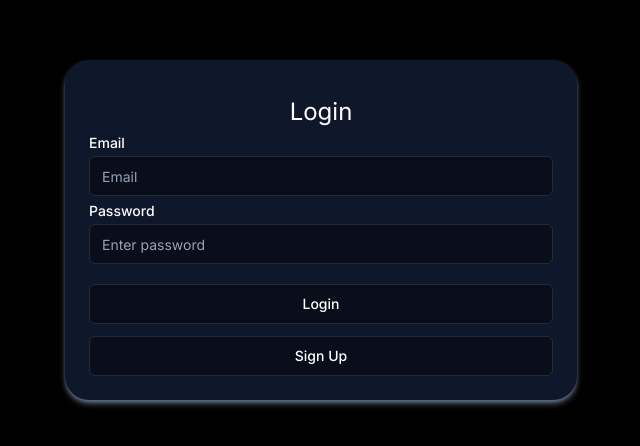
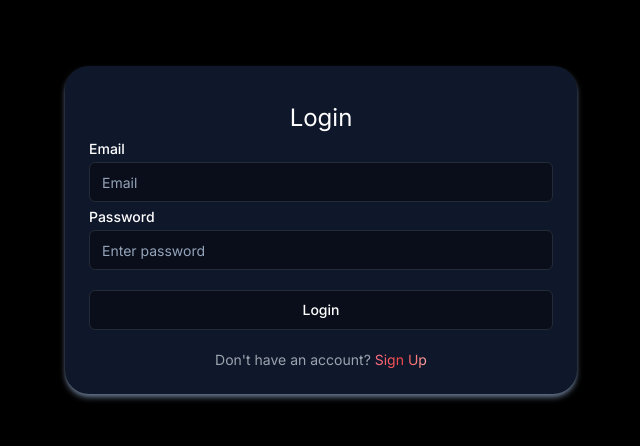
Before and after one commit to codershubinc/simpleToDoWeb, a Next.js app: page /login in a window 1280 px wide. Shown: the part 170-616 px from the top of the page, without its empty margins (319-959 px from the left). Built offline with nearby package versions, Linux system fonts and the light colour scheme; no server answers.

Commit message:
feat: update CardComp and HomeWelcome components with improved styling and layout; add BouncingBallsLoader component

```diff
--- a/src/app/CardComp.tsx
+++ b/src/app/CardComp.tsx
@@ -26,18 +26,18 @@ const CardComp: React.FC<CardCompProps> = ({
     console.log('todoCompleted', todoCompleted);
 
     return (
-        <Card className="bg-[hsl(224,40%,12%)] w-full min-w-[220px] max-w-[350px] h-max mx-auto shadow-lg rounded-2xl border border-[hsl(222,20%,18%)] transition-transform duration-200 hover:scale-105 hover:shadow-2xl hover:border-accent flex flex-col justify-between">
-            <div className="flex justify-end bg-[hsl(222,47%,7%)] rounded-t-2xl p-2">
+        <Card className="bg-card w-full min-w-[220px] max-w-[350px] h-max mx-auto shadow-lg rounded-2xl border border-border transition-transform duration-200 hover:scale-105 hover:shadow-2xl hover:border-slate-400 flex flex-col justify-between">
+            <div className="flex justify-end">
                 <DropDownMenuForCard id={todoCompleted} />
             </div>
-            <CardHeader className="pb-2 bg-[hsl(224,40%,16%)] rounded-t-xl">
+            <CardHeader className="pb-2">
                 <CardTitle className="text-base sm:text-lg md:text-xl font-semibold break-words text-foreground">{todoTitle}</CardTitle>
             </CardHeader>
-            <CardContent className="pb-2 bg-[hsl(224,40%,12%)]">
+            <CardContent className="pb-2">
                 <div className="text-xs sm:text-sm md:text-base break-words whitespace-pre-line text-muted-foreground" dangerouslySetInnerHTML={{ __html: todoMessage }} />
             </CardContent>
-            <CardFooter className="bg-[hsl(224,40%,10%)] rounded-b-2xl">
-                <CardDescription className="text-xs sm:text-sm text-accent-foreground">Created at {todoDate}</CardDescription>
+            <CardFooter>
+                <CardDescription className="text-xs sm:text-sm text-slate-300">Created at {todoDate}</CardDescription>
             </CardFooter>
         </Card>
     );
--- a/src/app/components/HomeWelcome.tsx
+++ b/src/app/components/HomeWelcome.tsx
@@ -66,7 +66,7 @@ const HomeWelcome: React.FC<HomeWelcomeProps> = ({ hasTodos = true }) => {
                 >
                     <Link href={buttonHref} className="inline-block">
                         <button
-                            className="px-6 py-2 rounded-lg bg-accent text-accent-foreground font-semibold shadow transition-colors duration-200 hover:bg-accent/80 focus:outline-none focus:ring-2 focus:ring-accent focus:ring-offset-2"
+                            className="px-6 py-2 rounded-lg bg-gradient-to-r from-slate-500 via-slate-700 to-slate-900 text-white font-semibold shadow transition-colors duration-200 hover:from-slate-600 hover:to-slate-800 focus:outline-none focus:ring-2 focus:ring-slate-400 focus:ring-offset-2"
                         >
                             {buttonText}
                         </button>
--- a/src/app/globals.css
+++ b/src/app/globals.css
@@ -22,7 +22,8 @@
     --muted: 210 40% 96.1%;
     --muted-foreground: 215.4 16.3% 46.9%;
 
-    --accent: 210 40% 96.1%;
+    --accent: 215 20% 65%;
+    /* slate/steel for light */
     --accent-foreground: 222.2 47.4% 11.2%;
 
     --destructive: 0 84.2% 60.2%;
@@ -60,8 +61,8 @@
     /* muted blue-gray */
     --muted-foreground: 215 20.2% 65.1%;
 
-    --accent: 291 64% 42%;
-    /* purple accent */
+    --accent: 215 20% 50%;
+    /* slate/steel for dark */
     --accent-foreground: 210 40% 98%;
 
     --destructive: 0 72% 51%;
--- a/src/app/login/page.tsx
+++ b/src/app/login/page.tsx
@@ -46,12 +46,12 @@ function Page() {
                     <Button variant="outline" type="submit" className='w-full mt-2 sm:mt-3'>
                         Login
                     </Button>
-                    <Button variant="outline" className='w-full mt-2 sm:mt-3' >
-                        <Link href="/signup">
-                            Sign Up
-                        </Link>
-                    </Button>
                 </form>
+                <div className="w-full flex justify-center mt-2">
+                    <span className="text-xs sm:text-sm text-gray-400">Don&#39;t have an account?{' '}
+                        <a href="/signup" className="bg-clip-text text-transparent bg-gradient-to-r from-rose-400  via-red-500 to-red-300 hover:underline">Sign Up</a>
+                    </span>
+                </div>
             </div>
         </div>
     )
--- a/src/app/signup/page.tsx
+++ b/src/app/signup/page.tsx
@@ -57,6 +57,11 @@ function SignupPage() {
                         Sign Up
                     </Button>
                 </form>
+                <div className="w-full flex justify-center mt-2">
+                    <span className="text-xs sm:text-sm text-gray-400">Already have an account?{' '}
+                        <a href="/login" className="bg-clip-text text-transparent bg-gradient-to-r from-rose-400  via-red-500 to-red-300  hover:underline">Login</a>
+                    </span>
+                </div>
             </div>
         </div>
     )
--- /dev/null
+++ b/src/components/ui/BouncingBallsLoader.tsx
@@ -0,0 +1,11 @@
+import React from "react";
+
+const BouncingBallsLoader: React.FC = () => (
+    <div className="flex items-center justify-center space-x-2 h-16">
+        <div className="w-4 h-4 bg-slate-400 rounded-full animate-bounce [animation-delay:-0.32s]"></div>
+        <div className="w-4 h-4 bg-slate-500 rounded-full animate-bounce [animation-delay:-0.16s]"></div>
+        <div className="w-4 h-4 bg-slate-600 rounded-full animate-bounce"></div>
+    </div>
+);
+
+export default BouncingBallsLoader;
--- a/src/components/ui/button.tsx
+++ b/src/components/ui/button.tsx
@@ -9,15 +9,15 @@ const buttonVariants = cva(
   {
     variants: {
       variant: {
-        default: "bg-primary text-primary-foreground hover:bg-primary/90",
+        default: "bg-gradient-to-r from-slate-500 via-slate-700 to-slate-900 text-primary-foreground hover:from-slate-600 hover:to-slate-800",
         destructive:
           "bg-destructive text-destructive-foreground hover:bg-destructive/90",
         outline:
-          "border border-input bg-background hover:bg-accent hover:text-accent-foreground",
+          "border border-input bg-background hover:bg-gradient-to-r hover:from-slate-400 hover:to-slate-700 hover:text-white",
         secondary:
           "bg-secondary text-secondary-foreground hover:bg-secondary/80",
         ghost: "hover:bg-accent hover:text-accent-foreground",
-        link: "text-primary underline-offset-4 hover:underline",
+        link: "bg-clip-text text-transparent bg-gradient-to-r from-slate-300 via-slate-400 to-slate-600 underline-offset-4 hover:underline",
       },
       size: {
         default: "h-10 px-4 py-2",
@@ -35,7 +35,7 @@ const buttonVariants = cva(
 
 export interface ButtonProps
   extends React.ButtonHTMLAttributes<HTMLButtonElement>,
-    VariantProps<typeof buttonVariants> {
+  VariantProps<typeof buttonVariants> {
   asChild?: boolean
 }
 
--- a/tailwind.config.ts
+++ b/tailwind.config.ts
@@ -7,7 +7,7 @@ const config = {
     './components/**/*.{ts,tsx}',
     './app/**/*.{ts,tsx}',
     './src/**/*.{ts,tsx}',
-	],
+  ],
   prefix: "",
   theme: {
     container: {
@@ -53,12 +53,11 @@ const config = {
           foreground: "hsl(var(--card-foreground))",
         },
       },
-      borderRadius: {
-        lg: "var(--radius)",
-        md: "calc(var(--radius) - 2px)",
-        sm: "calc(var(--radius) - 4px)",
-      },
       keyframes: {
+        bounce: {
+          '0%, 100%': { transform: 'translateY(0)' },
+          '50%': { transform: 'translateY(-1rem)' },
+        },
         "accordion-down": {
           from: { height: "0" },
           to: { height: "var(--radix-accordion-content-height)" },
@@ -69,8 +68,14 @@ const config = {
         },
       },
       animation: {
+        bounce: 'bounce 0.6s infinite',
         "accordion-down": "accordion-down 0.2s ease-out",
         "accordion-up": "accordion-up 0.2s ease-out",
+      },
+      borderRadius: {
+        lg: "var(--radius)",
+        md: "calc(var(--radius) - 2px)",
+        sm: "calc(var(--radius) - 4px)",
       },
     },
   },
```
